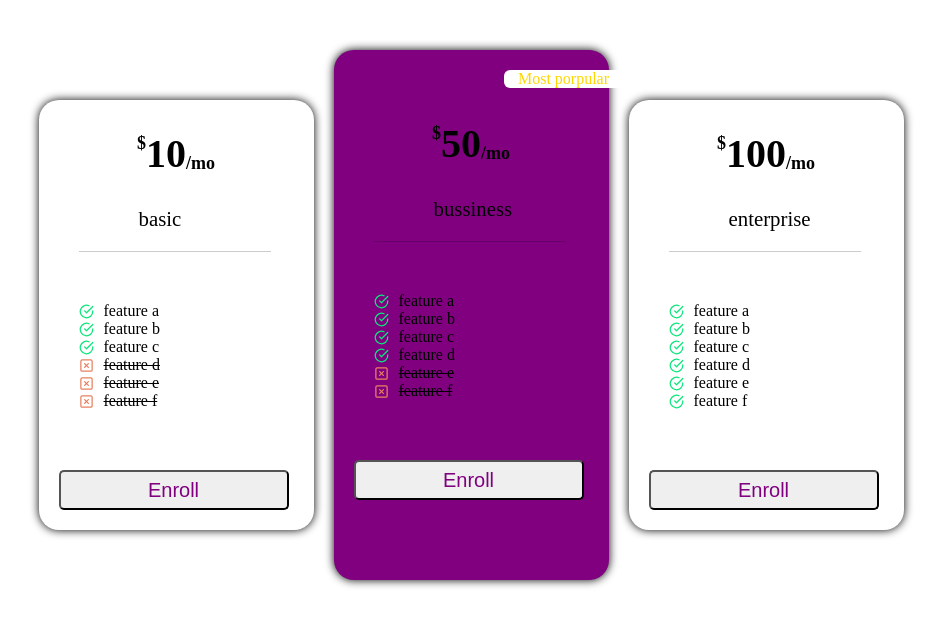
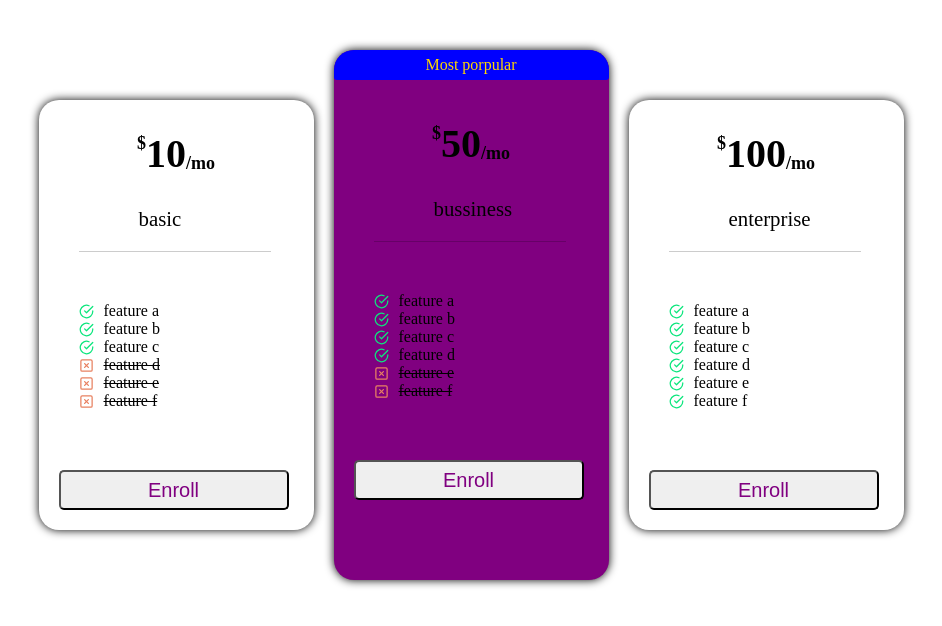
Before and after one commit to Iamtobi1345/Task9, a plain HTML site: page index.html in a window 1280 px wide. Shown: the whole page, without its empty margins (169-1111 px from the left). Drawn offline with Linux system fonts and the light colour scheme.

Commit message:
Update task9.css

```diff
--- a/task9.css
+++ b/task9.css
@@ -23,6 +23,7 @@ border-radius:20px;}
 .column2{margin-top:-50px;
 margin-bottom:-50px;
 background-color:purple;
+overflow:hidden;
 position:relative;}
 
 .line{height:1px;
@@ -70,13 +71,13 @@ margin-right:10px;
 .most{display:flex;
 position:absolute;
 align-items:center;
-margin-left:170px;
-background-color:white;
+
+background-color:blue;
 color:gold;
-margin-top:20px;
-border-radius:6px;
+height:30px;
+border-radius:3px;
 justify-content:center;
-width:120px;
+width:100%;
 }
 
 .features{display:flex;
```
